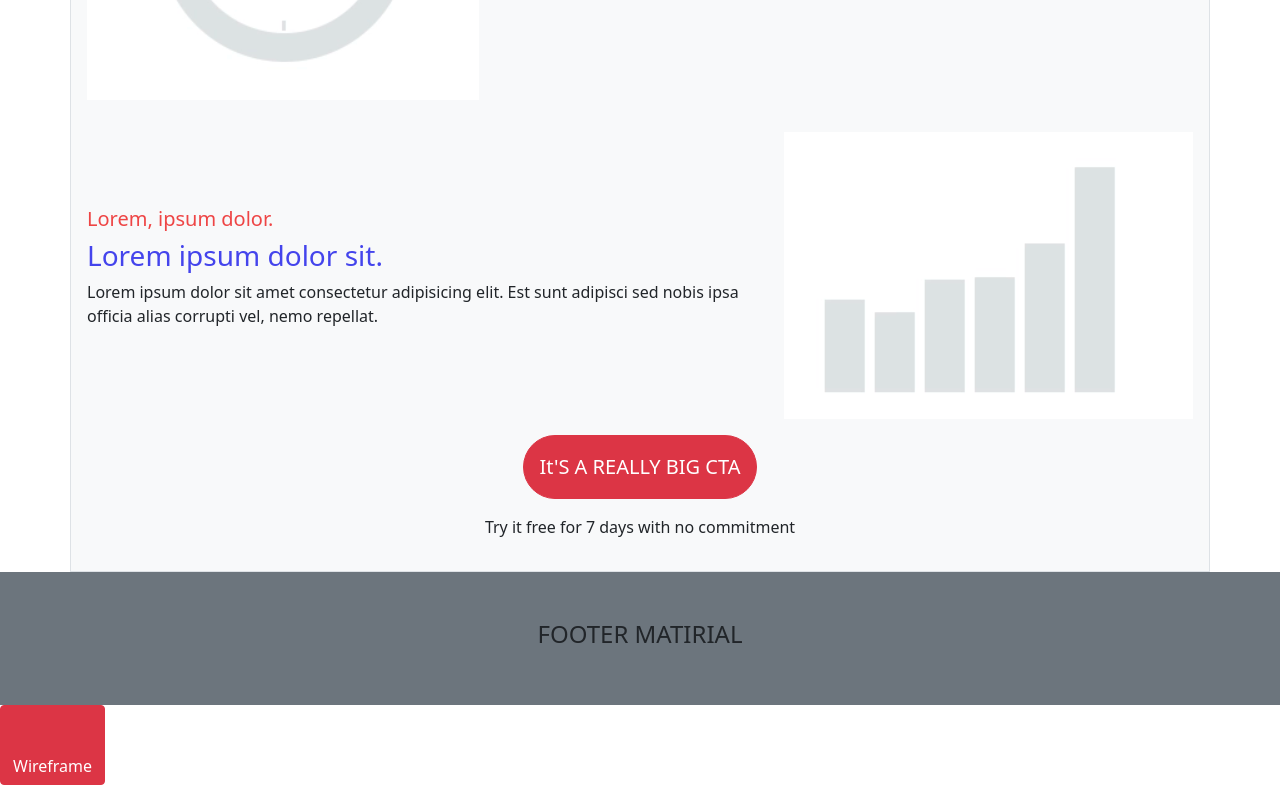
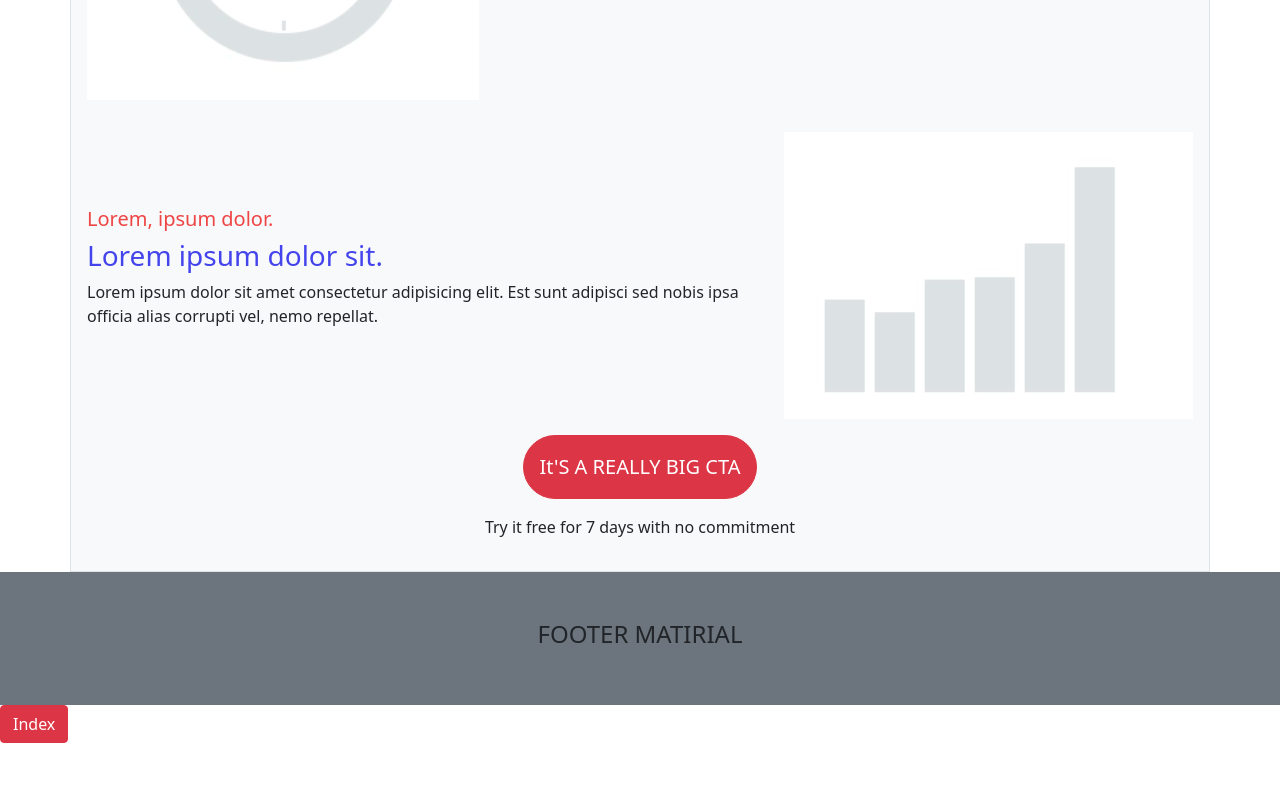
Before and after one commit to becodeorg/yu-4-css-frameworks-levyCro, a plain HTML site: page wireframe.html in a window 1280 px wide. Shown: the part 3627-4412 px from the top of the page. After the commit the page ends 4370 px from the top, so only its background shows below. Drawn offline with nearby package versions, Linux system fonts and the light colour scheme.

```diff
--- a/wireframe.html
+++ b/wireframe.html
@@ -295,7 +295,7 @@
 
         </div>
     </div>
-    <a href="./wireframe.html" class="btn btn-danger pt-5">Wireframe</a>
+    <a href="./index.html" class="btn btn-danger">Index</a>
 
 
     <script src="https://cdn.jsdelivr.net/npm/bootstrap@5.1.3/dist/js/bootstrap.bundle.min.js"
```
Also changed, not shown: README.md.
